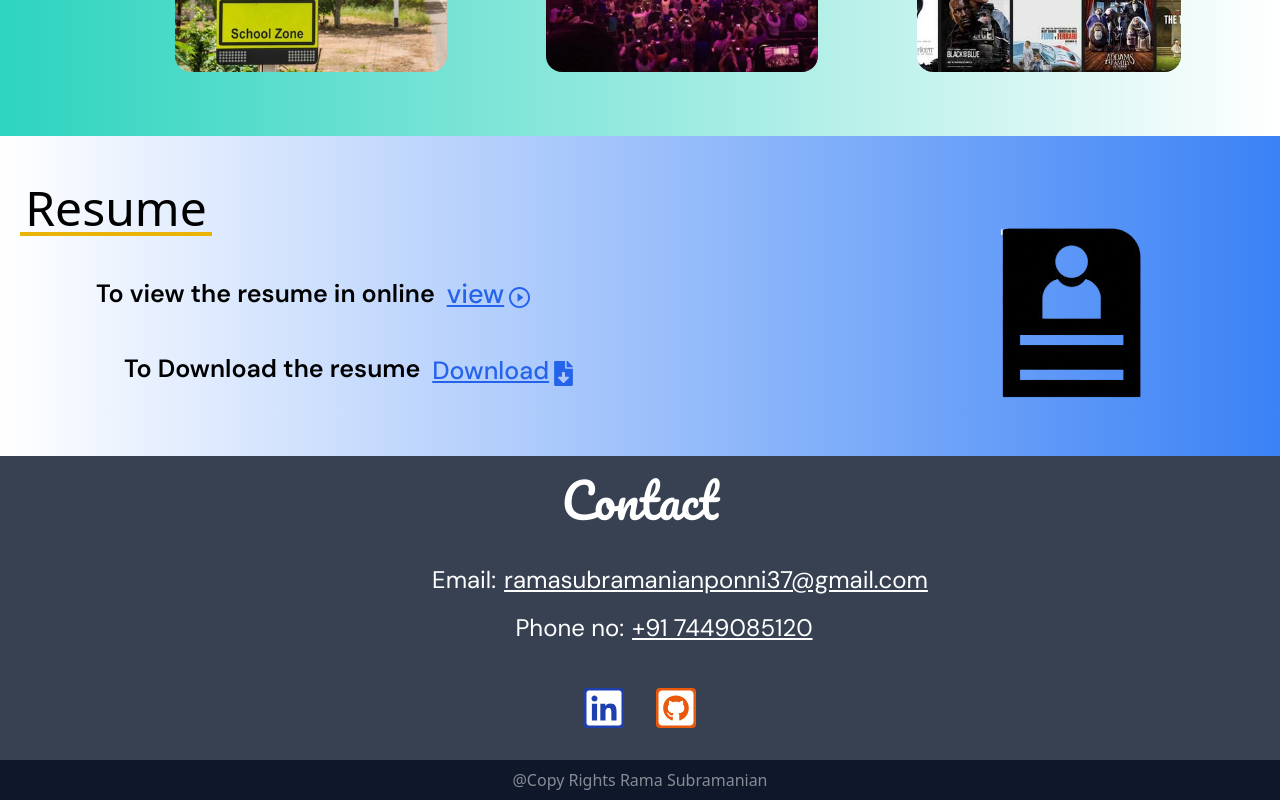
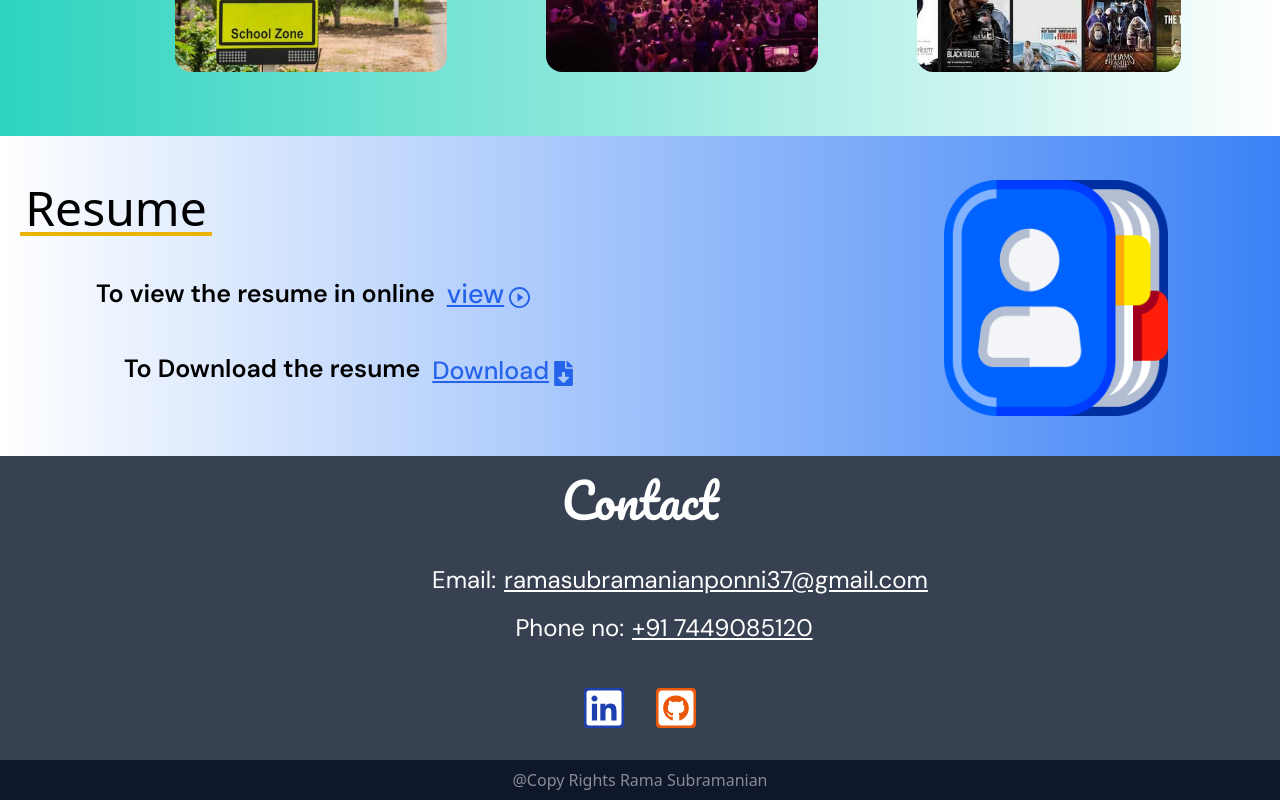
Before and after one commit to ramasubramanian6/Portfolio, a React (Vite) app: page / in a window 1280 px wide. Shown: the part 1111-1911 px from the top of the page. Built offline with nearby package versions, Linux system fonts and the light colour scheme; a web font is replaced by a local one.

Commit message:
edit in contact change the icon of resume

```diff
--- a/src/pages/Resume.jsx
+++ b/src/pages/Resume.jsx
@@ -1,8 +1,7 @@
 import React from 'react';
-import logo from '../assets/download-removebg-preview.png'
+import logo from '../assets/agenda_514776.png'
 import { FaFileDownload, FaFile  } from "react-icons/fa";
 import { CgPlayButtonO } from "react-icons/cg";
-import { GrFormView,GrFormViewHide } from "react-icons/gr";
 
 
 
@@ -20,8 +19,8 @@ function Resume() {
             <div className='md:pt-[2.1rem]'><button  className='flex pl-3  font-medium md:text-[25px] text-blue-600 '> <a href='https://drive.google.com/uc?export=download&id=15OKwiL-cDtSfJOoctUmIYuFvsgjFuojD' className='flex hover:text-purple-700  underline' download>Download <FaFileDownload className=' pl-1'/> </a></button></div>
           </div>
       </div>
-          <div>
-            <img src={logo} alt='Resume Logo'className='pt-5 pl-11 md:pt-16 md:pr-[6rem] ' ></img>
+          <div className='md:w-96  flex md:justify-center justify-end'>
+            <img src={logo} alt='Resume Logo'className=' pb-2 pr-6 size-[8rem] md:size-[18rem] md:pt-11 md:pr-[4rem] ' ></img>
           </div>
     </div>
   )
```
Also changed, not shown: src/assets/agenda_514776.png (added), src/pics/agenda_514776.png (added).
